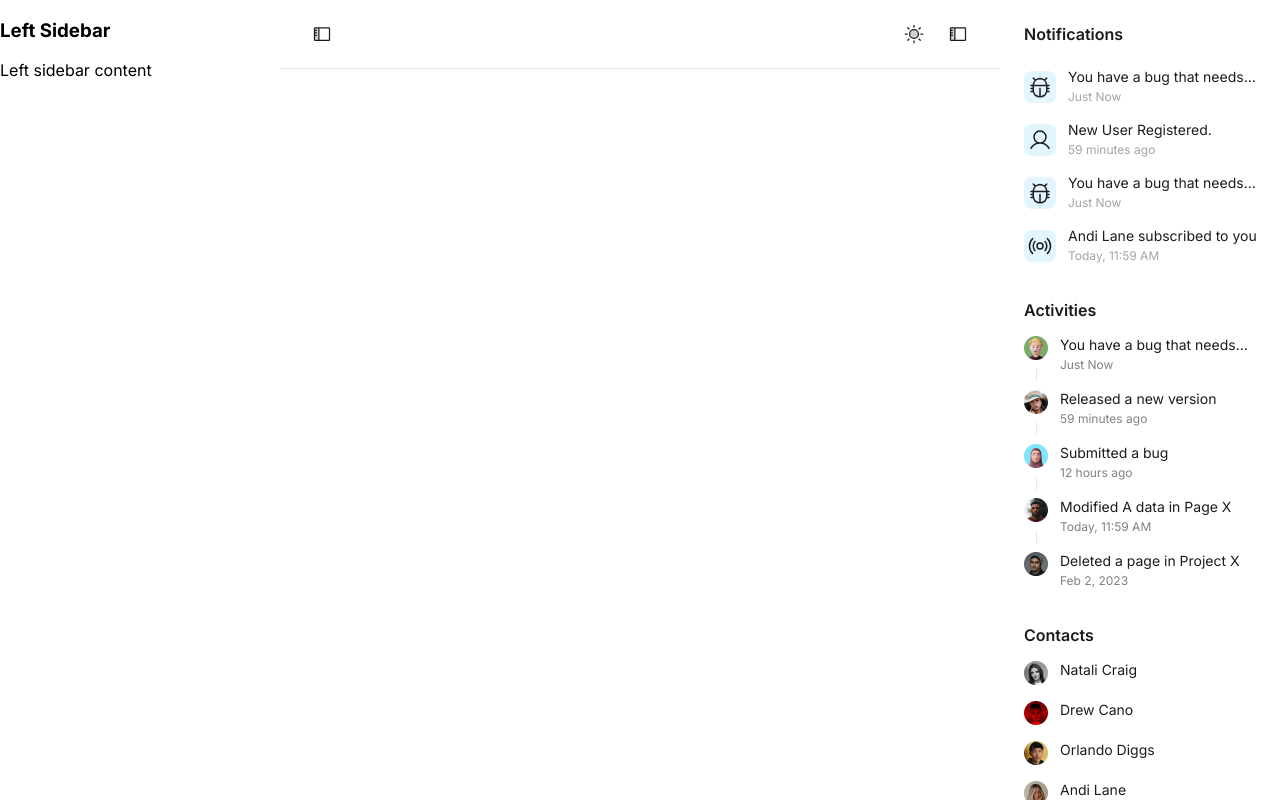
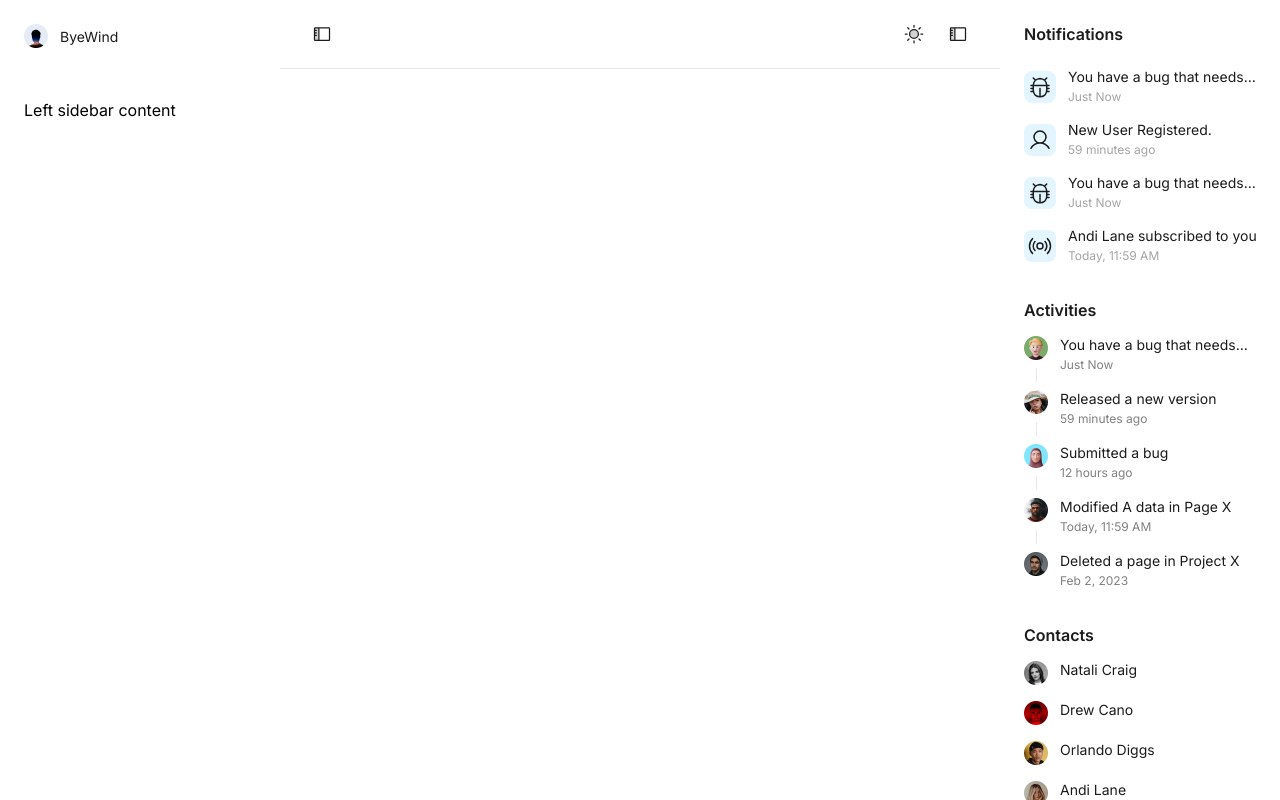
Before and after one commit to TheIllustrator1972/juspay-assignment, a React (Vite) app: page / in a window 1280 px wide. Built offline with nearby package versions, Linux system fonts and the light colour scheme.

Commit message:
- Added Profile card

```diff
--- /dev/null
+++ b/src/components/Left/Profile.tsx
@@ -0,0 +1,19 @@
+import { profileStyles } from "./styles";
+
+const Profile = () => {
+  return (
+    <div style={profileStyles.container}>
+      <img
+        src={`/ByeWind.png`}
+        style={profileStyles.avatar}
+        alt="User avatar"
+      />
+
+      <div style={profileStyles.textContainer}>
+        <p style={profileStyles.name}>ByeWind</p>
+      </div>
+    </div>
+  );
+};
+
+export default Profile;
--- /dev/null
+++ b/src/components/Left/styles.ts
@@ -0,0 +1,19 @@
+export const profileStyles = {
+  container: {
+    display: "flex",
+    flexDirection: "row",
+    alignItems: "center",
+  } as const,
+  avatar: {
+    width: "24px",
+    height: "24px",
+  },
+  textContainer: {
+    marginLeft: "12px",
+  },
+  name: {
+    margin: 0,
+    fontSize: "14px",
+    color: "var(--icon-fill)",
+  },
+};
--- a/src/components/LeftSidebar.tsx
+++ b/src/components/LeftSidebar.tsx
@@ -1,5 +1,6 @@
 import { useAppContext } from "../contexts/AppContext";
 import { commonStyles } from "../commonStyles";
+import Profile from "./Left/Profile";
 
 function LeftSidebar() {
   const { leftCollapsed } = useAppContext();
@@ -11,8 +12,16 @@ function LeftSidebar() {
         ...(leftCollapsed ? commonStyles.leftSidebarCollapsed : {}),
       }}
     >
-      <div style={commonStyles.sidebarContent}>
-        <h3>Left Sidebar</h3>
+      <div
+        style={{
+          ...commonStyles.sidebarContent,
+          display: "flex",
+          flexDirection: "column",
+          padding: "24px",
+          gap: "36px",
+        }}
+      >
+        <Profile />
         <p>Left sidebar content</p>
       </div>
     </aside>
```
Also changed, not shown: public/ByeWind.png (added).
